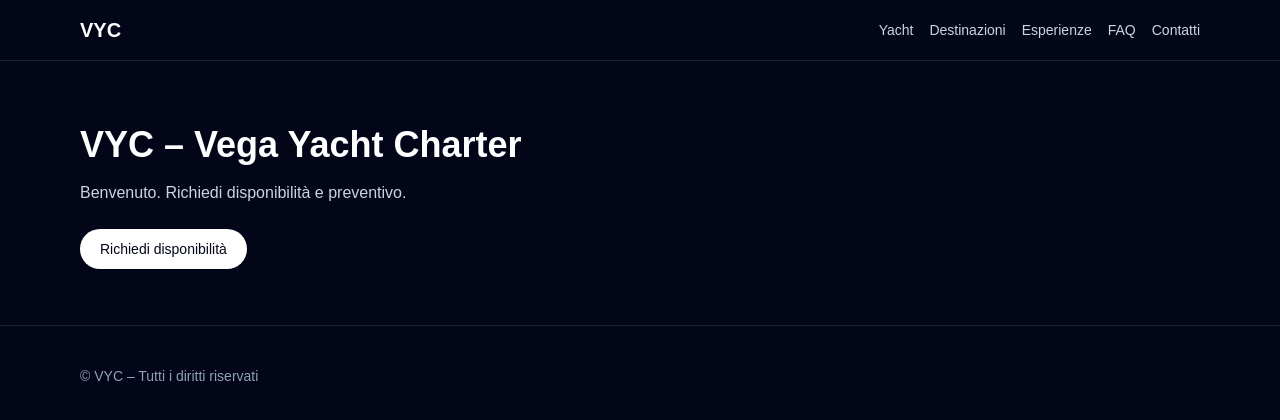
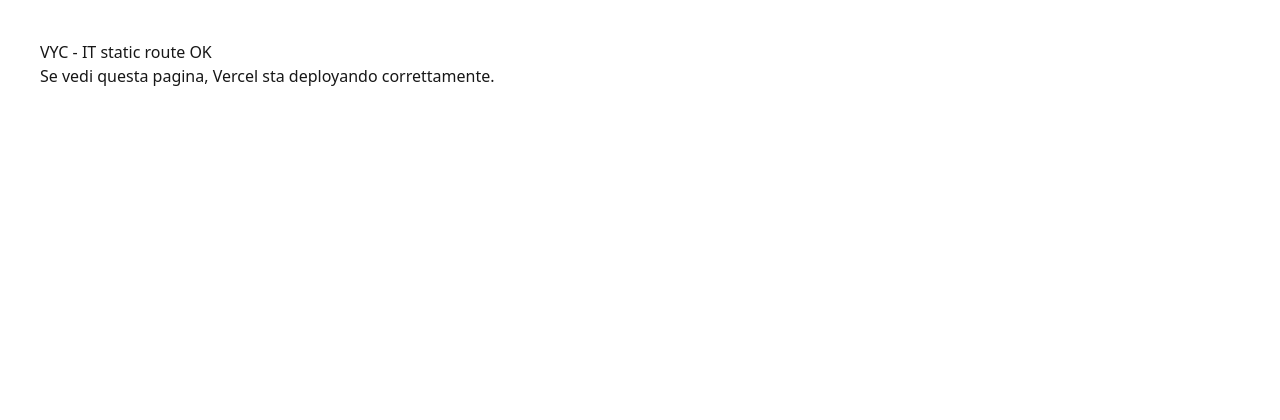
Before and after one commit to giacomovolt/vyc-site, a Next.js app: page /it in a window 1280 px wide. Shown: the top 420 px of the page. Built offline with nearby package versions, Linux system fonts and the light colour scheme.

Commit message:
Add static /it route for debugging

```diff
--- /dev/null
+++ b/src/app/it/page.tsx
@@ -0,0 +1,8 @@
+export default function ItStaticPage() {
+  return (
+    <main style={{ padding: 40, fontFamily: "system-ui" }}>
+      <h1>VYC - IT static route OK</h1>
+      <p>Se vedi questa pagina, Vercel sta deployando correttamente.</p>
+    </main>
+  );
+}
```
